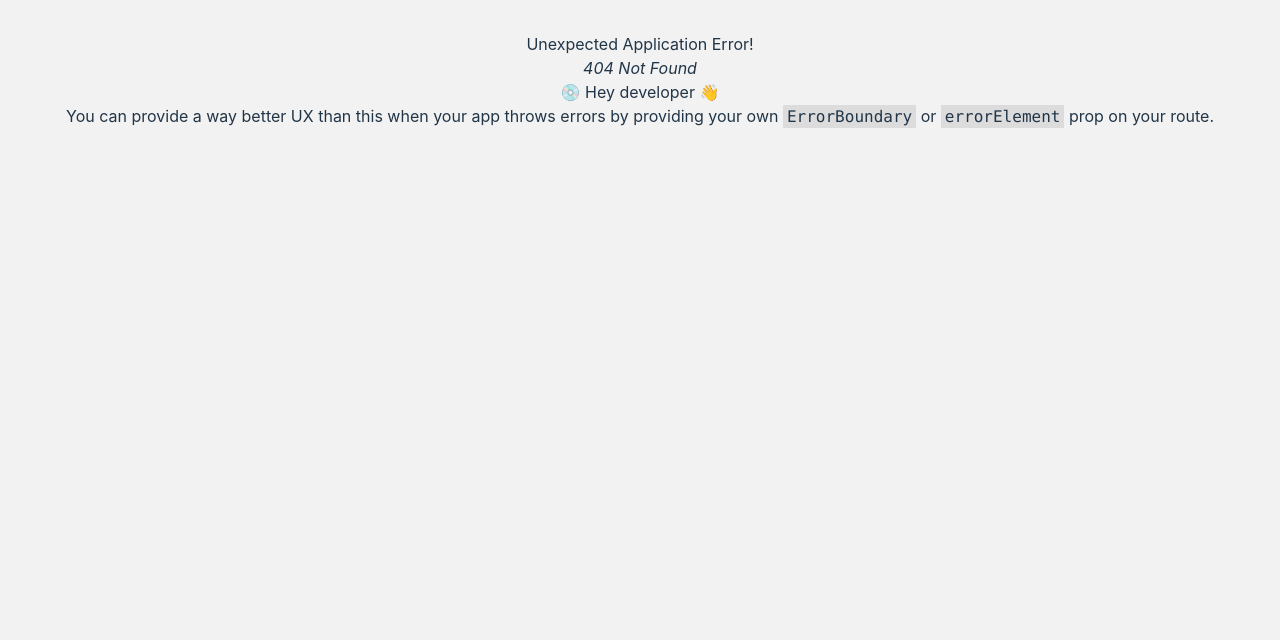
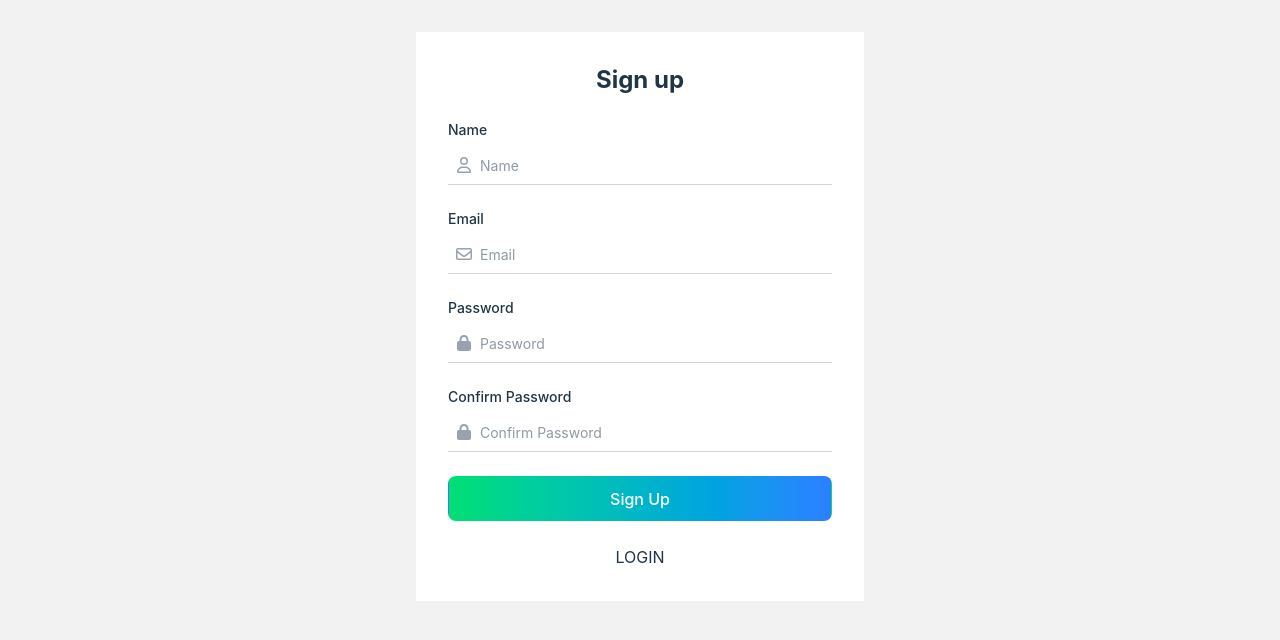
Before and after one commit to hassammd/SocialApp, a React (Vite) app: page /signup in a window 1280 px wide. Before the commit this address had no page. Shown: the top 640 px of the page. Built offline with nearby package versions, Linux system fonts and the light colour scheme.

Commit message:
signup page validation

```diff
--- a/src/App.jsx
+++ b/src/App.jsx
@@ -4,14 +4,19 @@ import { createBrowserRouter, createRoutesFromElements, Route, RouterProvider }
 import RouteLayout from './Components/RouteLayout'
 import Home from './Pages/Home'
 import Login from './Components/Login'
+import SignUp from './Components/SignUp'
 
 
 function App() {
+
+
+
 
   const router = createBrowserRouter(
     createRoutesFromElements(
       <>
         <Route path='/' element={<Login />} />
+        <Route path='/signup' element={<SignUp />} />
         <Route element={<RouteLayout />}>
           <Route path='home' element={<Home />} />
 
--- a/src/Components/Login.jsx
+++ b/src/Components/Login.jsx
@@ -4,7 +4,7 @@ import { FontAwesomeIcon } from "@fortawesome/react-fontawesome";
 import { useState } from "react";
 import { useNavigate } from "react-router-dom";
 
-const Login = () => {
+const Login = ({ onAuthMod }) => {
 
     const [userName, setUserName] = useState('')
     const [password, setPassword] = useState('')
@@ -97,6 +97,10 @@ const Login = () => {
                         LOGIN
                     </button>
                 </div>
+
+                <div className="w-full">
+                    <span onClick={() => navigate('/signup')} className="w-100 cursor-pointer">SIGN UP</span>
+                </div>
             </form>
         </div>
     );
--- /dev/null
+++ b/src/Components/SignUp.jsx
@@ -0,0 +1,131 @@
+import { faEnvelope, faUser } from "@fortawesome/free-regular-svg-icons"
+import { faLock } from "@fortawesome/free-solid-svg-icons"
+import { FontAwesomeIcon } from "@fortawesome/react-fontawesome"
+import { useState } from "react"
+import { data } from "react-router-dom"
+
+const SignUp = () => {
+
+    const [name, setName] = useState('')
+    const [email, setEmail] = useState('')
+    const [Password, setPassword] = useState('')
+    const [confirmPassword, setConfirmPassword] = useState('')
+    const [signUpError, setSignUpError] = useState({})
+
+
+
+
+
+
+    //validation config
+    const validationConfig = {
+
+        name: [{ required: true, message: 'Enter name' }],
+        email: [{ required: true, message: 'Enter email' }, { pattern: /[A-Za-z0-9\._%+\-]+@[A-Za-z0-9\.\-]+\.[A-Za-z]{2,}/, message: 'Enter valid email' }],
+        Password: [{ required: true, message: 'Enter password' },
+        { passwordPattern: /^(?=.*[0-9])(?=.*[a-z])(?=.*[A-Z])(?=.*\W)(?!.* ).{8,16}$/, message: "Password must include uppercase, lowercase, number, and special character (@#$&*)" },
+        { minlength: 8, message: "password must be atleast 8 characters" }
+        ],
+
+        confirmPassword: [{ required: true, message: 'Enter confirmed password' }]
+
+
+
+    }
+
+
+    //validation config
+
+
+
+
+    const SignUpHander = (e) => {
+        e.preventDefault()
+
+        const userData = { name, email, Password, confirmPassword }
+        const error = {}
+        console.log(userData)
+        Object.entries(userData).forEach(([key, value]) => {
+
+            if (validationConfig[key]) {
+
+                for (let rule of validationConfig[key]) {
+                    if (rule.required && !value) {
+                        error[key] = rule.message
+                        break
+                    } if (rule.pattern && !rule.pattern.test(value)) {
+                        error[key] = rule.message
+                        break
+                    } if (rule.minlength && value && value.length < rule.minlength) {
+                        error[key] = rule.message
+                        break
+                    }
+                    if (rule.passwordPattern && value && !rule.passwordPattern.test(value)) {
+                        error[key] = rule.message
+                    }
+                }
+            } if (Object.entries(error).length > 0) {
+                setSignUpError(error)
+            } if (Object.entries(error).length == 0) {
+                setSignUpError('')
+            }
+        })
+
+
+
+
+    }
+
+
+
+
+    return (
+        <>
+
+
+            <div className="w-full max-w-md m-auto bg-white p-8">
+                <h2 className="text-2xl font-bold mb-6">Sign up</h2>
+                <form action="" onSubmit={SignUpHander} className="flex flex-col items-start gap-6">
+
+                    <div className="flex flex-col  gap-2 items-start relative w-full">
+                        <label className="text-sm font-medium" htmlFor="">Name</label>
+                        <input onChange={(e) => setName(e.target.value)} className="w-full pl-8 border-b border-gray-300 text-sm py-2 focus:outline-none" type="text" placeholder="Name" value={name} />
+                        <FontAwesomeIcon className="text-gray-400 absolute bottom-3 left-2 w-4" icon={faUser} />
+                        <span className="absolute top-17 text-xs text-red-500">{signUpError.name}</span>
+                    </div>
+                    <div className="flex flex-col  gap-2 items-start relative w-full">
+                        <label className="text-sm font-medium" htmlFor="">Email</label>
+                        <input onChange={(e) => setEmail(e.target.value)} className="w-full pl-8 border-b border-gray-300 text-sm py-2 focus:outline-none" type="text" placeholder="Email" value={email} />
+                        <FontAwesomeIcon className="text-gray-400 absolute bottom-3 left-2 w-4" icon={faEnvelope} />
+                        <span className="absolute top-17 text-xs text-red-500">{signUpError.email}</span>
+                    </div>
+                    <div className="flex flex-col  gap-2 items-start relative w-full">
+                        <label className="text-sm font-medium" htmlFor="">Password</label>
+                        <FontAwesomeIcon className="text-gray-400 absolute bottom-3 left-2 w-4" icon={faLock} />
+                        <input onChange={(e) => setPassword(e.target.value)} className="w-full pl-8 border-b border-gray-300 text-sm py-2 focus:outline-none" type="password" placeholder="Password" value={Password} />
+                        <span className="absolute top-17 text-xs text-red-500">{signUpError.Password}</span>
+                    </div>
+                    <div className="flex flex-col  gap-2 items-start relative w-full">
+                        <label className="text-sm font-medium" htmlFor="">Confirm Password</label>
+                        <FontAwesomeIcon className="text-gray-400 absolute bottom-3 left-2 w-4" icon={faLock} />
+                        <input onChange={(e) => setConfirmPassword(e.target.value)} className="w-full pl-8 border-b border-gray-300 text-sm py-2 focus:outline-none" type="password" placeholder="Confirm Password" />
+                        <span className="absolute top-17 text-xs text-red-500">{signUpError.confirmPassword}</span>
+
+                    </div>
+                    <div className="w-full">
+                        <button className="w-full w-full text-white bg-gradient-to-r from-green-400 to-blue-500 py-2 rounded-md hover:from-green-500 hover:to-blue-600">Sign Up</button>
+                    </div>
+
+
+                    <div className="w-full">
+                        <span className="w-100 cursor-pointer">LOGIN</span>
+                    </div>
+                </form>
+
+
+            </div>
+
+        </>
+    )
+}
+export default SignUp
```
